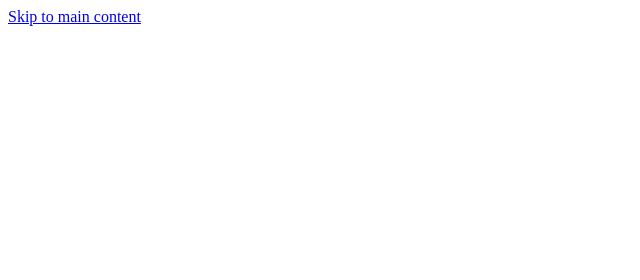
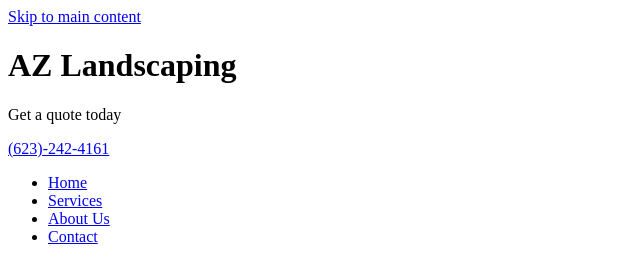
Before and after one commit to jacont14/SeniorProject, a plain HTML site: page index.html in a window 1280 px wide. Shown: the whole page, without its empty margins (0-640 px from the left). Drawn offline with Linux system fonts and the light colour scheme.

Commit message:
Update index.html

```diff
--- a/index.html
+++ b/index.html
@@ -13,9 +13,16 @@
 <body>
     <a href="#main-content" id="skipLink">Skip to main content</a>
     <header>
+    <h1>AZ Landscaping</h1>
+    <a></a>
+    <p>Get a quote today</p>
+    <a href="tel:(623)-242-4161">(623)-242-4161</a>
         <nav>
             <ul>
-
+                <li><a href="#">Home</a></li>
+                <li><a href="#">Services</a></li>
+                <li><a href="#">About Us</a></li>
+                <li><a href="#">Contact</a></li>
             </ul>
         </nav>
     </header>
```
